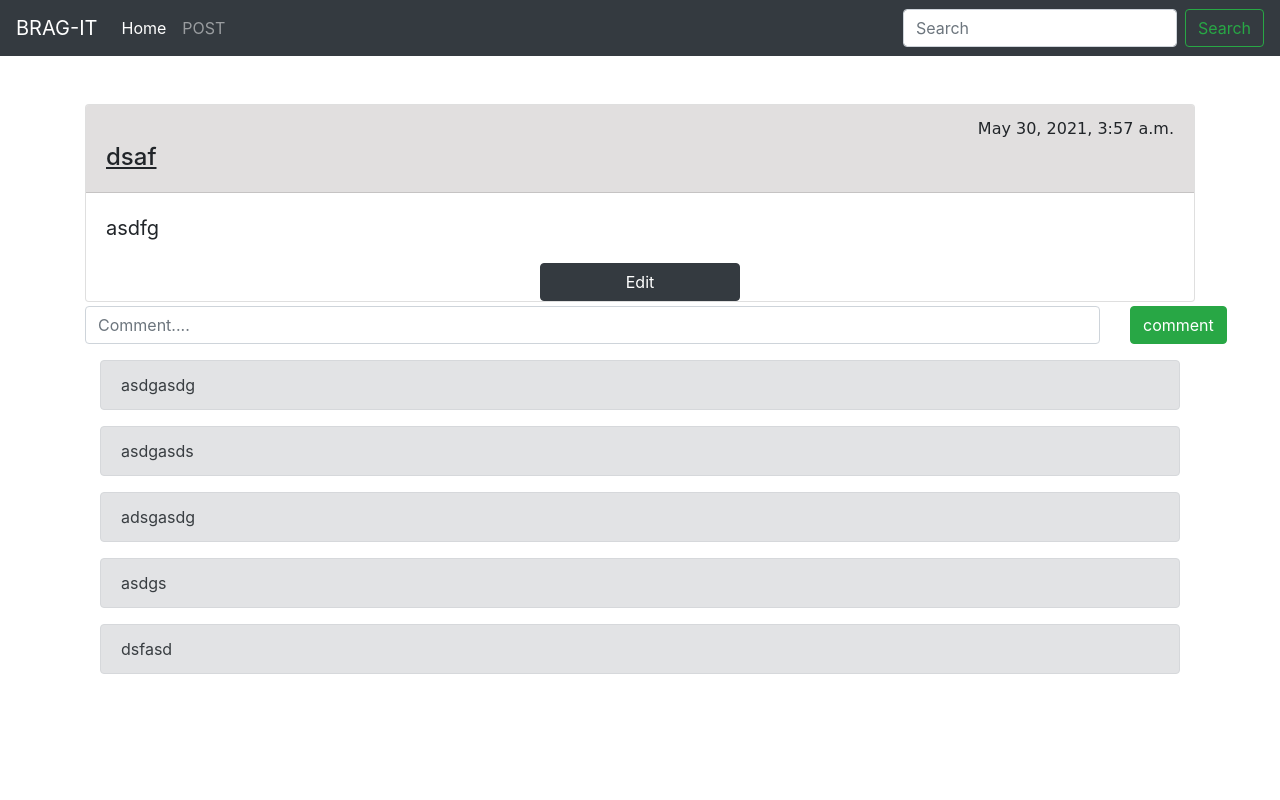
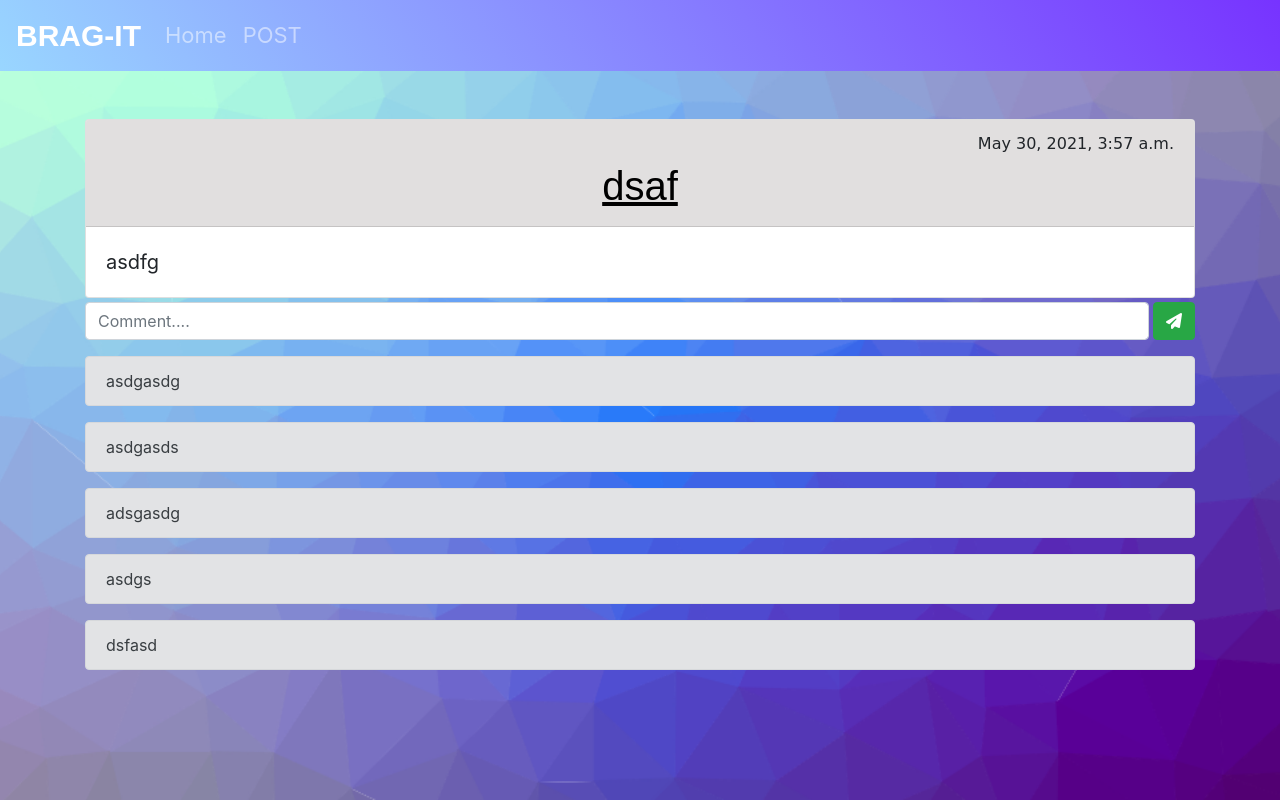
Before and after one commit to Saup21/diversity-inclusion, a Django app: page /post/detail/21/ in a window 1280 px wide. Run offline with Django 3.2, Linux system fonts and the light colour scheme; data comes from the database, SQL or seed files in the repository; both versions use the stored data as it was after the commit; some libraries are stand-ins or nearby versions.

Commit message:
comment box fixed

```diff
--- a/blog/static/css/styles.css
+++ b/blog/static/css/styles.css
@@ -1,16 +1,21 @@
 body {
     margin-bottom: 3%;
+    background: url("../images/cool-background.png") no-repeat center center fixed;
+    background-size: cover;
 }
 
+nav.bg-dark {
+    background-image: linear-gradient(55deg, #99d6ff, #7733ff);
+}
 
 a.bnbr {
     font-family: sans-serif, serif;
-    font-size: 34px;
+    font-size: 30px;
     font-weight: 700;
 }
 
 a.ni {
-    font-size: 25px;
+    font-size: 22px;
 }
 
 a.cur {
@@ -48,7 +53,7 @@ div.time-row {
 }
 
 div.title-row {
-    line-height: 1.7rem;
+    line-height: 2.5rem;
 }
 
 div.title-row.pdet {
@@ -125,29 +130,41 @@ button.afrm a {
     color: white;
 }
 
-/* p.footsy {
-    margin-top: 3%;
-    margin-bottom: 3%;
+div.cbox {
+    width: 100%;
+    margin-right: 4px;
 }
 
-p.footsy.posd {
-    position: fixed;
-    bottom: 0;
-    left: 40%;
+div.commw {
+    word-wrap: break-word;
 }
-.footer-moto{
-    position: absolute;
-    left: 50%;
-    right: 50%;
-    transform: translate(-50%, -50%);
-    bottom: 1%;
-    width: 300px;
-    height: 30px;
-    text-align: center;
-    font-size:1vw;
+
+div.cement {
+    display: flex;
 }
- */
+
+.my-3 {
+    padding-right: 0px;
+    padding-left: 0px;
+}
+
 @media screen and (max-width: 572px) {
+
+    a.bnbr {
+        font-size: 24px;
+    }
+
+    .my-3 {
+        padding-left: 13px;
+    }
+
+    div.cbox {
+        margin-left: 2.5%;
+    }
+
+    a.ni {
+        font-size: 18px;
+    }
 
     div.shh {
         padding-left: 0px !important;
@@ -185,4 +202,8 @@ p.footsy.posd {
         width: 200px;
         height: 200px;
     }
+
+    .my-3 {
+        padding-left: 10.5px;
+    }
 }
--- a/blog/templates/blog/base.html
+++ b/blog/templates/blog/base.html
@@ -12,29 +12,32 @@
     <body>
         <!-- navbar -->
         <nav class="navbar navbar-expand-lg navbar-dark bg-dark">
-            <a class="navbar-brand" href="{% url 'blog' %}">BRAG-IT</a>
+            <a class="bnbr navbar-brand" href="{% url 'blog' %}">BRAG-IT</a>
             <button class="navbar-toggler" type="button" data-toggle="collapse" data-target="#navbarSupportedContent" aria-controls="navbarSupportedContent" aria-expanded="false" aria-label="Toggle navigation">
               <span class="navbar-toggler-icon"></span>
             </button>
             <div class="collapse navbar-collapse" id="navbarSupportedContent">
               <ul class="navbar-nav mr-auto">
-                <li class="nav-item active">
-                  <a class="nav-link" href="{% url 'blog' %}">Home <span class="sr-only">(current)</span></a>
+                <li class="nav-item">
+                  <a class="ni nav-link" href="{% url 'blog' %}">Home</a>
                 </li>
                 <li class="nav-item">
-                    <a class="nav-link mr-2" href="{% url 'new_post' %}">POST</a>
+                    <a class="ni nav-link mr-2" href="{% url 'new_post' %}">POST</a>
                 </li>
               </ul>
+              {% block search %}
               <form class="form-inline my-2 my-lg-0" method="GET">
-                <input class="form-control mr-sm-2" type="search" placeholder="Search" aria-label="Search" name="search" {% if q is not None %}value="{{q}}"{% endif %}>
-                <button class="btn btn-outline-success my-2 my-sm-0" type="submit">Search</button>
+                <input class="form-control mr-sm-2" type="search" placeholder="Search by title...." aria-label="Search" name="search" {% if q is not None %}value="{{q}}"{% endif %}>
+                <button class="btn btn-success my-2 my-sm-0" type="submit">Search</button>
               </form>
+              {% endblock %}
             </div>
           </nav>
         <!-- navbar -->
 
         {% block content %}
         {% endblock %}
+        <script src="https://kit.fontawesome.com/5820680ab6.js" crossorigin="anonymous"></script>
         <script type="text/javascript" src="{% static 'js/jquery.min.js' %}"></script>
         <script type="text/javascript" src="{% static 'js/popper.min.js' %}"></script>
         <script type="text/javascript" src="{% static 'js/bootstrap.min.js' %}"></script>
--- a/blog/templates/blog/blog_detail.html
+++ b/blog/templates/blog/blog_detail.html
@@ -1,5 +1,7 @@
 {% extends 'blog/base.html' %}
 
+{% block search %}
+{% endblock %}
 
 {% block content %}
 <div class="container">
@@ -8,35 +10,36 @@
            <div class="time-row">
                <time class="dt">{{ post.published_date }}</time>
            </div>
-           <div class="title-row">
-               <h4><u>{{ post.title }}</u></h4>
-           </div>
+           <!-- <div class="title-row">
+               <p class="title"><u>{{ post.title }}</u></p>
+           </div> -->
             {% if post.image %}
             <div class="jaadu" style="text-align: center;"><img src="{{post.image.url}}" style="border-radius:10px;max-width: 400px;max-height: 400px;text-align: center ;"></div>
             {% endif %}
+            <div class="my-2 title-row text-center">
+                <p class="title"><u>{{ post.title }}</u></p>
+            </div>
        </div>
        <div class="card-body">
            <article class="text">
                {{ post.text|linebreaksbr }}
            </article>
        </div>
-       <div style="text-align : center;">
+       <!-- <div style="text-align : center;">
         <a href="{% url 'password' %}" class="btn btn-dark" style="min-width: 200px;" >Edit</a>
-    </div>
-
+    </div> -->
 
    </div>
 
    <form action="." method="POST" class="my-1">
        {% csrf_token %}
        <div class="form-group">
-           <div class="row">
-               <div class="col-11">
-                {{form.comment}}
+           <div class="cement">
+               <div class="cbox">
+                   {{form.comment}}
                </div>
-               <!-- <div class="col-1"></div> -->
-               <div class="col-1">
-                <button type="submit" id="com" class="btn btn-success" style="float: left;" >comment</button>
+               <div>
+                   <button type="submit" id="com" class="btn btn-success btn-md"><i class="fas fa-paper-plane"></i></button>
                </div>
            </div>
        </div>
@@ -44,7 +47,7 @@
 
    <div class="container my-3" id="baharkadiv">
        {% for c in comment %}
-    <div class="alert alert-secondary" role="alert" id="commentdiv">
+    <div class="commw alert alert-secondary" role="alert" id="commentdiv">
         {{c.comment}}
       </div>
       {% endfor %}
--- a/blog/templates/blog/post_list.html
+++ b/blog/templates/blog/post_list.html
@@ -8,7 +8,7 @@
                <div class="time-row">
                    <time class="dt">{{ post.published_date }}</time>
                </div>
-               <div class="title-row">
+               <div class="title-row text-center">
                    <a class="title" href="{% url 'detail' pk=post.pk %}">{{ post.title }}</a>
                </div>
            </div>
@@ -17,7 +17,11 @@
                    {{ post.text|linebreaksbr }}
                </article>
            </div>
+
            <!-- <a href="{% url 'password' %}" class="btn btn-dark">Enter Credentials</a> -->
+       </div>
+       <div>
+           <a href="{% url 'password' %}" class="btn btn-dark" style="min-width: 200px;">Edit</a>
        </div>
     </div>
 {% empty %}
--- a/blog/templates/blog/snippets/ajaxcomment.html
+++ b/blog/templates/blog/snippets/ajaxcomment.html
@@ -23,7 +23,7 @@
                 for(let i=0;i<count;i++)
                 {
                     let y = data.comment[i].comment;
-                    output+="<div class='alert alert-secondary' role='alert' id='commentdiv'>" + y + "</div>";
+                    output+="<div class='commw alert alert-secondary' role='alert' id='commentdiv'>" + y + "</div>";
                 }
                 $("#baharkadiv").html(output);
                 $("#comment").val('');
```
Also changed, not shown: blog/static/images/cool-background.png (added), db.sqlite3, 1 other file.
